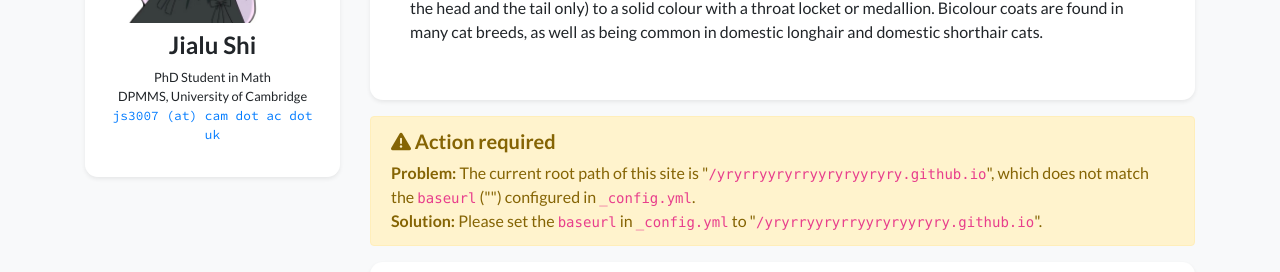
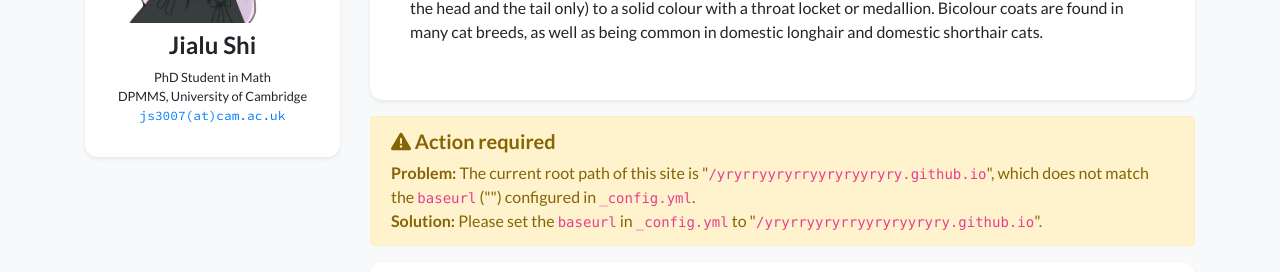
Before and after one commit to yryrryyryrryyryryyryry/yryrryyryrryyryryyryry.github.io, a Jekyll site: the page built from index.html, in a window 1280 px wide. Shown: the part 294-566 px from the top of the page. Built offline with Jekyll 4.4.1, drawn with Linux system fonts in a browser that asks for light colours; nearby versions of some CDN libraries; a style sheet for code colours, icons or effects is not loaded.

Commit message:
profile.yml

```diff
--- a/_data/profile.yml
+++ b/_data/profile.yml
@@ -8,7 +8,7 @@ positions:
 #  logo: /assets/images/badges/MIT_Social_circle.png  # Logo is optional
 
 
-email: "js3007 @ cam dot ac dot uk"
+email: "js3007@cam.ac.uk"
 # cv_link: link-to-your-cv-file
 # gscholar: xFmQpf4AAAAJ  # This is an example, replace it with your own Google Scholar ID
 # github: your_github_id
```
